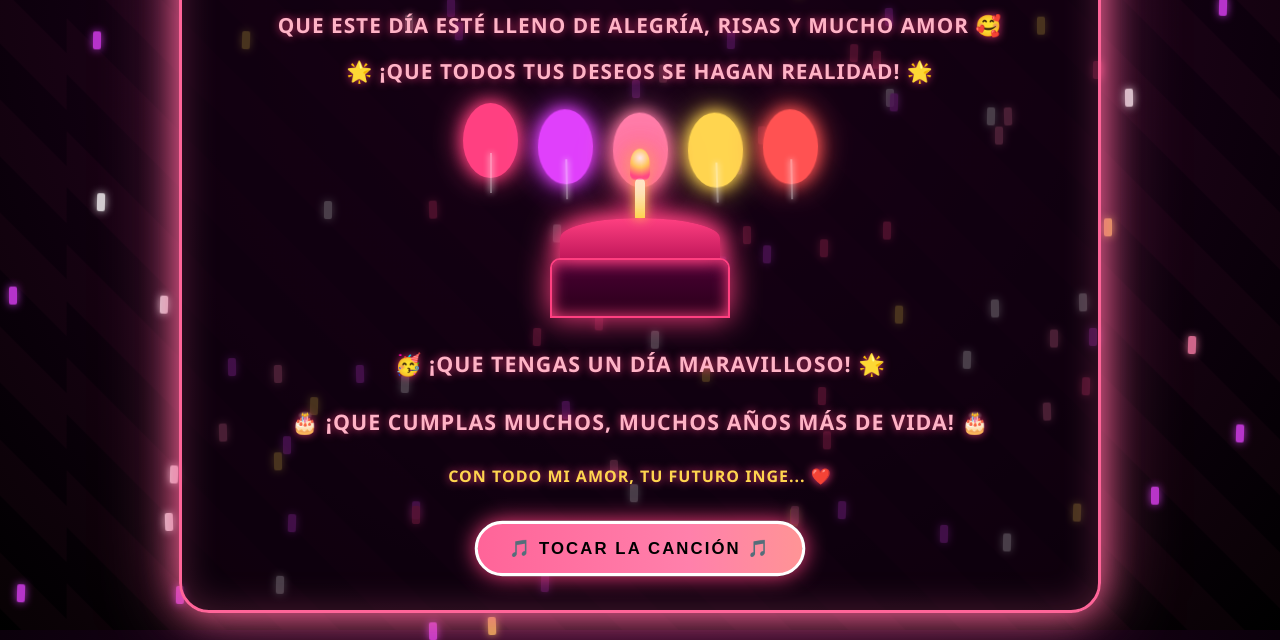
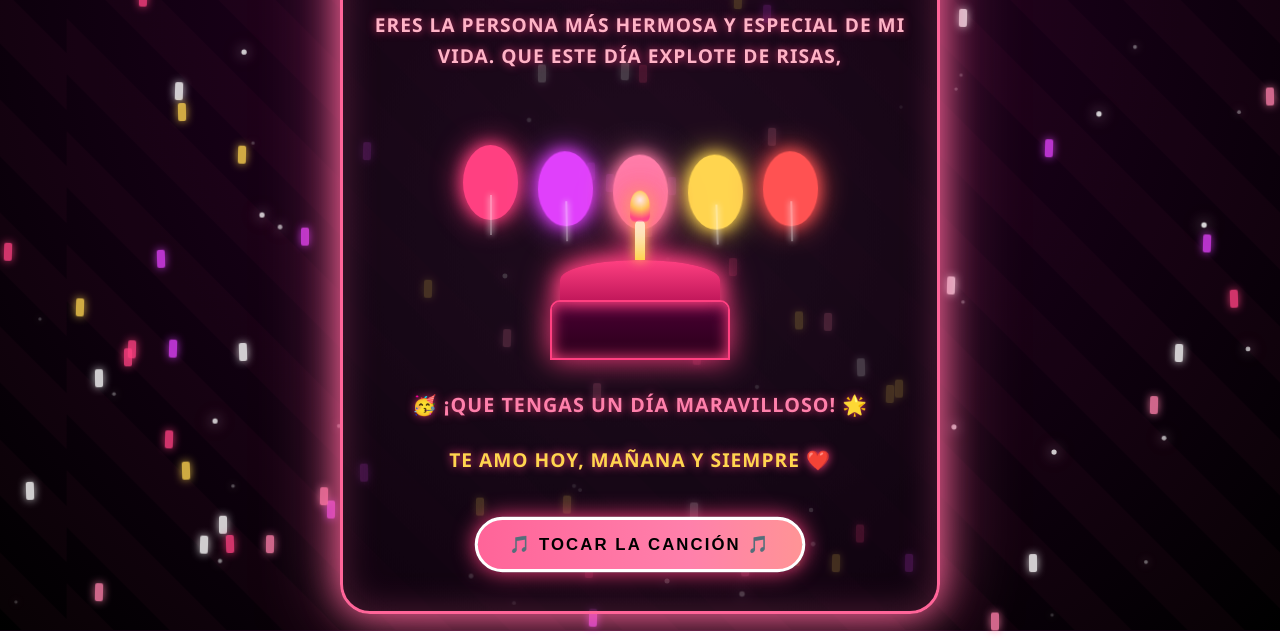
Before and after one commit to esdraschoc19902312485/feliz_cumple, a plain HTML site: page index.html in a window 1280 px wide. Shown: the part 170-810 px from the top of the page. Drawn offline with Linux system fonts and the light colour scheme.

Commit message:
Update index.html

```diff
--- a/index.html
+++ b/index.html
@@ -51,16 +51,35 @@
         .container {
             text-align: center;
             z-index: 10;
-            padding: 35px 25px;
-            background: rgba(15, 0, 15, 0.7);
+            padding: 40px 30px;
+            background: rgba(15, 0, 15, 0.75);
             border: 3px solid #ff4081;
             border-radius: 30px;
             box-shadow:
                 0 0 25px #ff4081,
                 0 0 60px rgba(255, 64, 129, 0.4),
                 inset 0 0 30px rgba(255, 64, 129, 0.2);
-            max-width: 92%;
+            max-width: 90%;
+            width: 600px;
             animation: fadeIn 1.5s ease, glowPulse 3s infinite alternate;
+            position: relative;
+            overflow: hidden;
+        }
+
+        /* Brillo interior del contenedor */
+        .container::after {
+            content: "";
+            position: absolute;
+            top: -50%; left: -50%;
+            width: 200%; height: 200%;
+            background: radial-gradient(circle, rgba(255,255,255,0.05) 0%, transparent 60%);
+            animation: rotateGlow 10s linear infinite;
+            pointer-events: none;
+        }
+
+        @keyframes rotateGlow {
+            0% { transform: rotate(0deg); }
+            100% { transform: rotate(360deg); }
         }
 
         @keyframes glowPulse {
@@ -69,7 +88,7 @@
         }
 
         h1 {
-            font-size: 2.8rem;
+            font-size: 2.5rem;
             color: #fff;
             margin-bottom: 25px;
             text-shadow:
@@ -79,15 +98,20 @@
                 3px 3px 0 #000;
             animation: bounce 1.5s infinite alternate;
             line-height: 1.2;
+            position: relative;
+            z-index: 2;
         }
 
         .message {
-            font-size: 1.3rem;
+            font-size: 1.2rem;
             color: #ffb3c6;
             margin-bottom: 25px;
             line-height: 1.6;
             text-shadow: 0 0 8px rgba(255, 64, 129, 0.8);
             font-weight: 800;
+            position: relative;
+            z-index: 2;
+            min-height: 120px; /* Para el efecto de escritura */
         }
 
         .message p {
@@ -100,6 +124,8 @@
             gap: 20px;
             margin-bottom: 30px;
             flex-wrap: wrap;
+            position: relative;
+            z-index: 2;
         }
 
         .balloon {
@@ -123,7 +149,6 @@
             box-shadow: 0 0 6px #fff;
         }
 
-        /* Colores de globos más románticos */
         .balloon:nth-child(1) { background: #ff4081; color: #ff4081; animation-delay: 0s; }
         .balloon:nth-child(2) { background: #e040fb; color: #e040fb; animation-delay: 0.4s; }
         .balloon:nth-child(3) { background: #ff80ab; color: #ff80ab; animation-delay: 0.8s; }
@@ -136,6 +161,7 @@
             margin: 0 auto 30px;
             position: relative;
             filter: drop-shadow(0 0 15px #ff4081);
+            z-index: 2;
         }
 
         .cake-base {
@@ -184,14 +210,26 @@
             box-shadow: 0 0 20px #ffd54f, 0 0 40px #ff4081;
         }
 
+        .confetti, .star {
+            position: absolute;
+            z-index: 1;
+            border-radius: 2px;
+        }
+
         .confetti {
-            position: absolute;
             width: 8px;
             height: 18px;
             opacity: 0.8;
-            z-index: 1;
             box-shadow: 0 0 8px currentColor;
-            border-radius: 2px;
+        }
+
+        .star {
+            width: 4px;
+            height: 4px;
+            background: #fff;
+            border-radius: 50%;
+            box-shadow: 0 0 10px #fff, 0 0 20px #ff4081;
+            animation: twinkle 2s infinite alternate;
         }
 
         .pulse {
@@ -214,6 +252,8 @@
             animation: gradientMove 3s ease infinite, pulse 1.5s infinite;
             box-shadow: 0 0 20px #ff4081;
             transition: transform 0.2s;
+            position: relative;
+            z-index: 2;
         }
 
         .btn-musica:hover {
@@ -246,6 +286,11 @@
             50% { transform: scale(1.1); opacity: 0.85; }
         }
 
+        @keyframes twinkle {
+            0% { opacity: 0.2; transform: scale(0.8); }
+            100% { opacity: 1; transform: scale(1.5); }
+        }
+
         @keyframes pulse {
             0% { transform: scale(1); }
             50% { transform: scale(1.05); }
@@ -253,9 +298,9 @@
         }
 
         @media (max-width: 768px) {
-            h1 { font-size: 2rem; }
-            .message { font-size: 1.1rem; }
-            .container { padding: 20px 15px; }
+            h1 { font-size: 1.8rem; }
+            .message { font-size: 1rem; min-height: 150px;}
+            .container { padding: 25px 15px; }
             .balloon { width: 45px; height: 60px; }
             .cake { transform: scale(0.85); }
         }
@@ -265,10 +310,9 @@
     <div class="container">
         <h1>✨ ¡FELIZ CUMPLEAÑOS, MI AMOR! ✨</h1>
 
+        <!-- Efecto de máquina de escribir -->
         <div class="message">
-            <p>💖 Para la mujer más hermosa y especial de mi vida 💖</p>
-            <p>Que este día esté lleno de alegría, risas y mucho amor 🥰</p>
-            <p>🌟 ¡Que todos tus deseos se hagan realidad! 🌟</p>
+            <p id="typewriter"></p>
         </div>
 
         <div class="balloons">
@@ -286,21 +330,23 @@
             <div class="flame"></div>
         </div>
 
-        <p class="message pulse">🥳 ¡Que tengas un día maravilloso! 🌟</p>
-        <p class="message pulse">🎂 ¡Que cumplas muchos, muchos años más de vida! 🎂</p>
+        <p class="message pulse" style="min-height: auto; color: #ff80ab;">🥳 ¡Que tengas un día maravilloso! 🌟</p>
 
-        <p style="color:#ffd54f; font-weight:900; text-shadow:0 0 10px #ff4081; margin-bottom: 10px;">
-            Con todo mi amor, tu futuro inge... ❤️
+        <!-- Texto final mejorado y sin "inge" -->
+        <p style="color:#ffd54f; font-weight:900; text-shadow:0 0 10px #ff4081; font-size: 1.2rem; margin: 20px 0; position:relative; z-index:2;">
+            TE AMO HOY, MAÑANA Y SIEMPRE ❤️
         </p>
 
         <button class="btn-musica" onclick="playBirthdaySong()">🎵 TOCAR LA CANCIÓN 🎵</button>
     </div>
 
     <script>
-        // Crear confeti con colores románticos
-        function createConfetti() {
+        // 1. Crear confeti y estrellas brillantes
+        function createDecorations() {
             const colors = ['#ff4081', '#e040fb', '#ffd54f', '#ff80ab', '#fff'];
-            for (let i = 0; i < 100; i++) {
+
+            // Confeti
+            for (let i = 0; i < 80; i++) {
                 const confetti = document.createElement('div');
                 confetti.className = 'confetti';
                 confetti.style.left = Math.random() * 100 + 'vw';
@@ -312,9 +358,48 @@
                 confetti.style.animationDelay = Math.random() * 4 + 's';
                 document.body.appendChild(confetti);
             }
+
+            // Estrellas
+            for (let i = 0; i < 50; i++) {
+                const star = document.createElement('div');
+                star.className = 'star';
+                star.style.left = Math.random() * 100 + 'vw';
+                star.style.top = Math.random() * 100 + 'vh';
+                star.style.animationDelay = Math.random() * 2 + 's';
+                document.body.appendChild(star);
+            }
         }
 
-        // Reproducir música de cumpleaños
+        // 2. Efecto de máquina de escribir
+        const textToType = "Eres la persona más hermosa y especial de mi vida. Que este día explote de risas, amor y buena vibra. ¡Que todos tus deseos se cumplan! 💖";
+        let i = 0;
+        let isDeleting = false;
+        const typewriterElement = document.getElementById('typewriter');
+
+        function typeWriter() {
+            const fullText = textToType;
+
+            if (!isDeleting) {
+                typewriterElement.textContent = fullText.substring(0, i + 1);
+                i++;
+                if (i === fullText.length) {
+                    isDeleting = true;
+                    setTimeout(typeWriter, 3000); // Pausa al terminar de escribir
+                    return;
+                }
+            } else {
+                typewriterElement.textContent = fullText.substring(0, i - 1);
+                i--;
+                if (i === 0) {
+                    isDeleting = false;
+                }
+            }
+
+            const speed = isDeleting ? 30 : 50;
+            setTimeout(typeWriter, speed);
+        }
+
+        // 3. Reproducir música
         function playBirthdaySong() {
             const audioContext = new (window.AudioContext || window.webkitAudioContext)();
             const notes = [
@@ -342,7 +427,7 @@
                 oscillator.connect(gainNode);
                 gainNode.connect(audioContext.destination);
                 oscillator.frequency.value = frequency;
-                oscillator.type = 'sine'; // Sonido más suave para ella
+                oscillator.type = 'sine';
                 gainNode.gain.setValueAtTime(0, startTime);
                 gainNode.gain.linearRampToValueAtTime(0.3, startTime + 0.01);
                 gainNode.gain.exponentialRampToValueAtTime(0.01, startTime + duration);
@@ -357,9 +442,10 @@
             });
         }
 
+        // Inicializar todo
         window.onload = function() {
-            createConfetti();
-            // La música se reproduce al hacer clic para evitar bloqueos del navegador
+            createDecorations();
+            setTimeout(typeWriter, 1000); // Inicia la escritura después de 1 seg
         };
     </script>
 </body>
```
